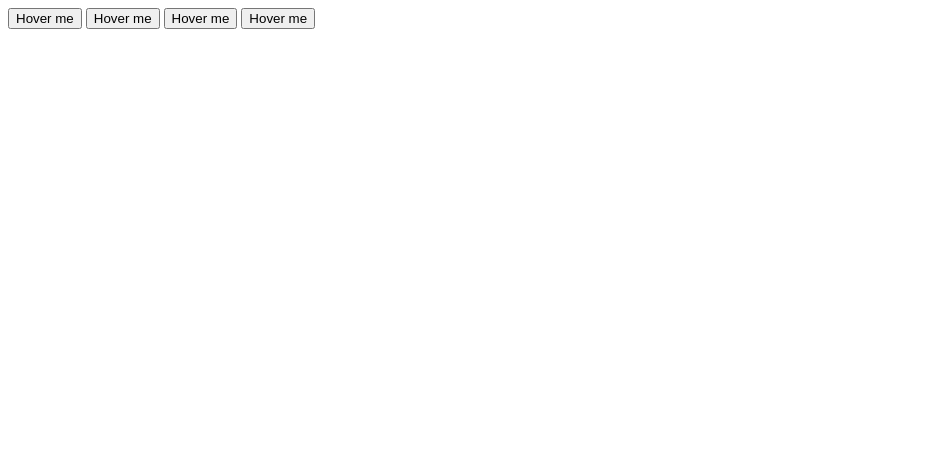
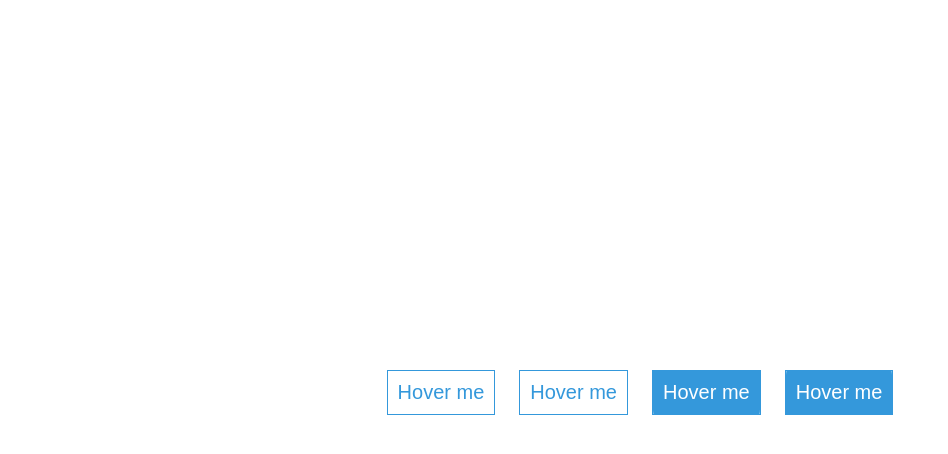
Before and after one commit to ProjectPannonia/ButtonHoverEffects, a plain HTML site: page index.html in a window 1280 px wide. Shown: the whole page, without its empty margins (0-948 px from the left). Drawn offline with Linux system fonts and the light colour scheme.

Commit message:
Update style.css

```diff
--- a/style.css
+++ b/style.css
@@ -1,3 +1,72 @@
 body{
+    margin: 0;
+    padding: 0;
+}
 
+.container{
+    text-align: center;
+    margin-top: 360px;
 }
+
+.btn{
+    border: 1px solid #3498db;
+    background: none;
+    padding: 10px;
+    font-size: 20px;
+    font-family: Arial, Helvetica;
+    cursor: pointer;
+    margin: 10px;
+    transition: 0.8s;
+    position: relative;
+    overflow: hidden;
+}
+
+.btn1, .btn2{
+    color: #3498db;
+}
+
+.btn3, .btn4{
+    color: #fff;
+}
+
+.btn1:hover, .btn2:hover{
+    color: #fff;
+}
+
+.btn3:hover, .btn4:hover{
+    color: #3498db;
+}
+
+.btn::before{
+    content: "";
+    position: absolute;
+    left: 0;
+    width: 100%;
+    height: 0%;
+    background: #3498db;
+    z-index: -1;
+    transition: 0.8s;
+    overflow: hidden;
+}
+
+.btn1::before, .btn3::before{
+   top: 0;
+   border-radius: 0 0 50% 50%;
+}
+
+.btn2::before, .btn4::before{
+   bottom: 0;
+   border-radius: 50% 50% 0 0 ;
+}
+
+.btn3::before, .btn4::before{
+   height: 180%;
+}
+
+.btn1:hover::before, .btn2:hover::before{
+    height: 180%;
+}
+
+.btn3:hover::before, .btn4:hover::before{
+    height: 0%;
+}
```
